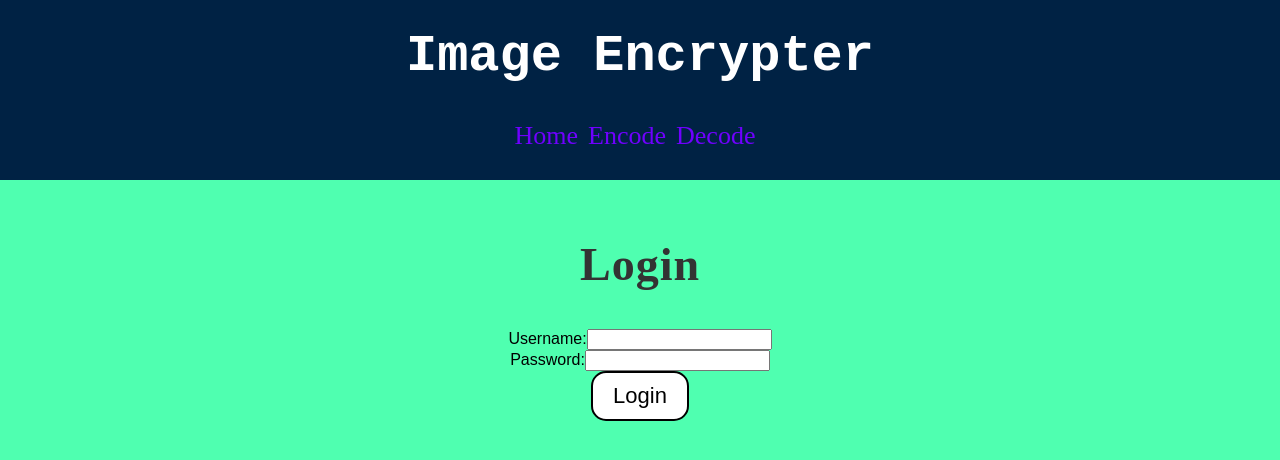
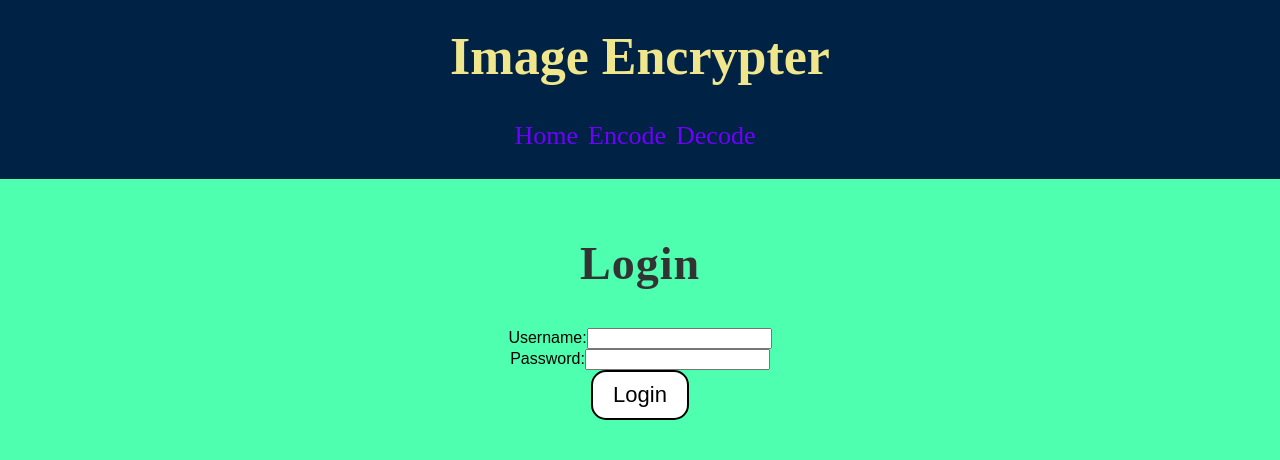
Before and after one commit to kunaltiwari5710/encrypter, a React (Create React App) app: page / in a window 1280 px wide. Shown: the top 460 px of the page. Built offline with nearby package versions, Linux system fonts and the light colour scheme.

Commit message:
Update styles.css

```diff
--- a/src/styles.css
+++ b/src/styles.css
@@ -5,11 +5,11 @@ box-sizing: border-box;
 }
 body {
 background-color: #4FFFB0; /* Set the background color to aqua */ margin: 0;
-font-family: Arial, sans-serif;
+font-family: Elephant, sans-serif;
 }
 header {
-background-color: #002244; font-family: monospace; font-size: 26px;
-color: #fff; padding: 2px; margin-top: -10px; text-align: center;
+background-color: #002244; font-family: Playbill; font-size: 26px;
+color: #F0E68C; padding: 2px; margin-top: -10px; text-align: center;
 }
 
 .container { padding: 20px; text-align: center;
```
